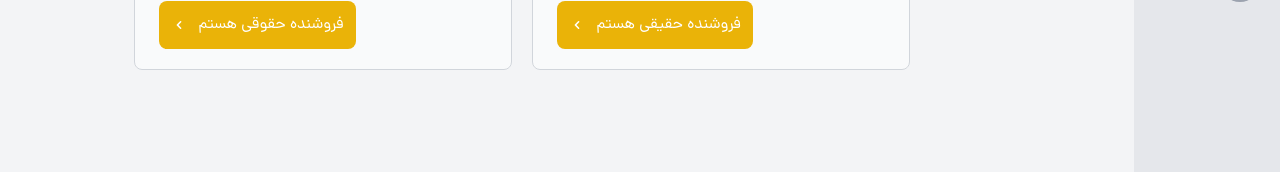
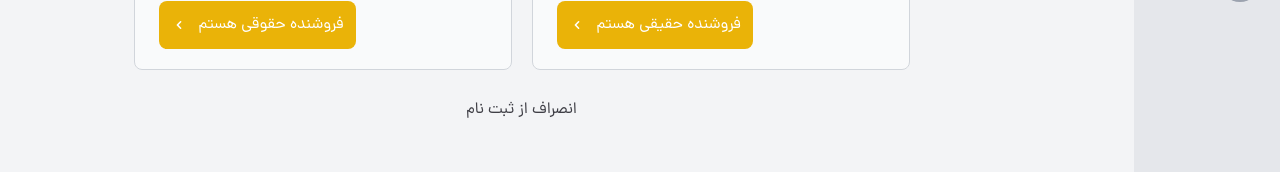
Before and after one commit to milad1385/tool-shop, a Next.js app: page /seller-introduction/register in a window 1280 px wide. Shown: the part 526-698 px from the top of the page. Built offline with nearby package versions, Linux system fonts and the light colour scheme.

Commit message:
fix style bug in seller register page

```diff
--- a/src/components/templates/seller-introduction/CancelSellerRegisteration.tsx
+++ b/src/components/templates/seller-introduction/CancelSellerRegisteration.tsx
@@ -2,7 +2,7 @@ import Link from "next/link";
 
 function CancelSellerRegisteration() {
   return (
-    <div className="flex-center py-10">
+    <div className="flex-center pt-7">
       <Link href="/seller-introduction" className="text-zinc-700 block">
         انصراف از ثبت نام
       </Link>
--- a/src/components/templates/seller-introduction/SellerStatus.tsx
+++ b/src/components/templates/seller-introduction/SellerStatus.tsx
@@ -1,19 +1,21 @@
 import { sellerStatusBoxes } from "@/constants/data";
+import CancelSellerRegisteration from "./CancelSellerRegisteration";
+import MobileMenuBar from "./MobileMenuBar";
 import RegisterTitle from "./RegisterTitle";
 import SellerRegisterContainer from "./SellerRegisterContainer";
 import SellerStatusBox from "./SellerStatusBox";
-import MobileMenuBar from "./MobileMenuBar";
 
 function SellerStatus() {
   return (
     <SellerRegisterContainer>
       <RegisterTitle content="وضعیت فروشنده را انتخاب کنید" />
-      <MobileMenuBar/>
+      <MobileMenuBar />
       <div className="flex flex-col md:flex-row items-center gap-5 mt-16">
         {sellerStatusBoxes.map((sellerStatusBox) => (
           <SellerStatusBox {...sellerStatusBox} key={sellerStatusBox.id} />
         ))}
       </div>
+      <CancelSellerRegisteration/>
     </SellerRegisterContainer>
   );
 }
```
